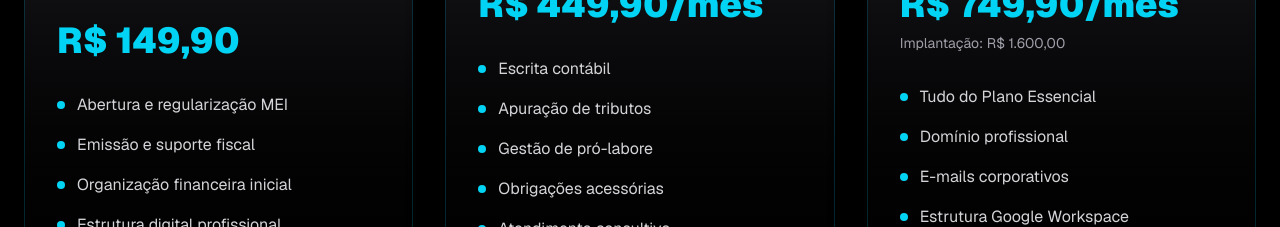
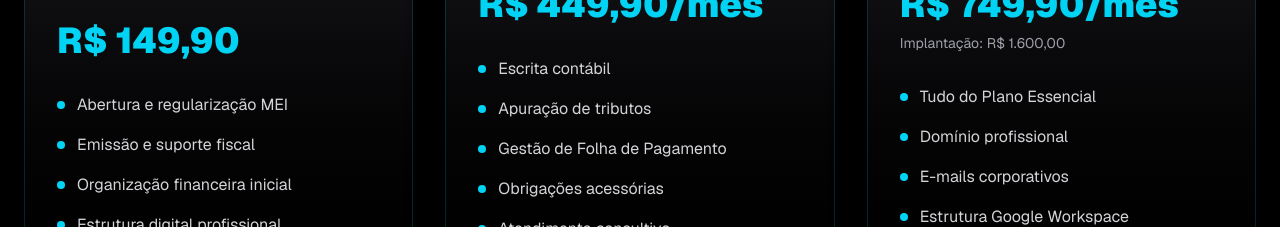
Before and after one commit to arkadywebusiness-wq/proposta-arkady, a Next.js app: page / in a window 1280 px wide. Shown: the part 1460-1687 px from the top of the page. Built offline with nearby package versions, Linux system fonts and the light colour scheme.

Commit message:
Refinamento visual premium da landing

```diff
--- a/app/page.tsx
+++ b/app/page.tsx
@@ -27,7 +27,7 @@ export default function FolderArkady() {
       items: [
         'Escrita contábil',
         'Apuração de tributos',
-        'Gestão de pró-labore',
+        'Gestão de Folha de Pagamento',
         'Obrigações acessórias',
         'Atendimento consultivo',
         'Organização documental básica',
```
